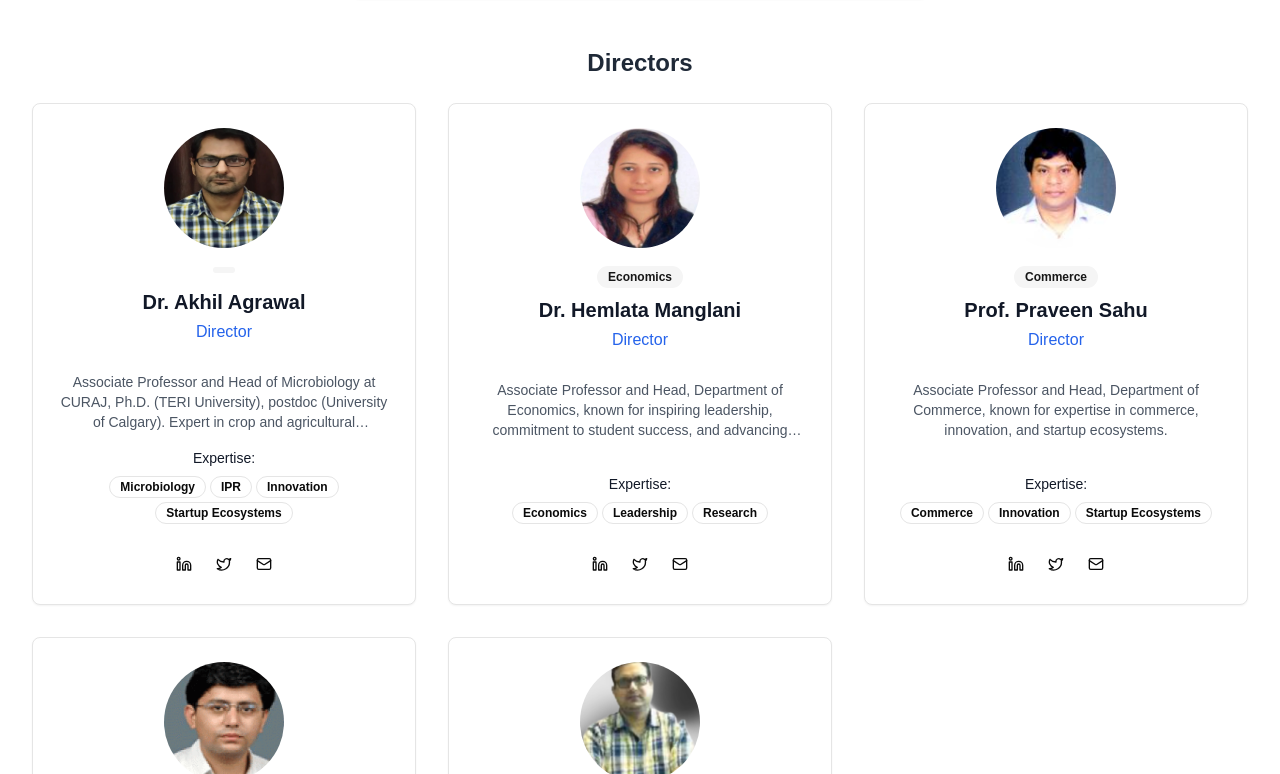
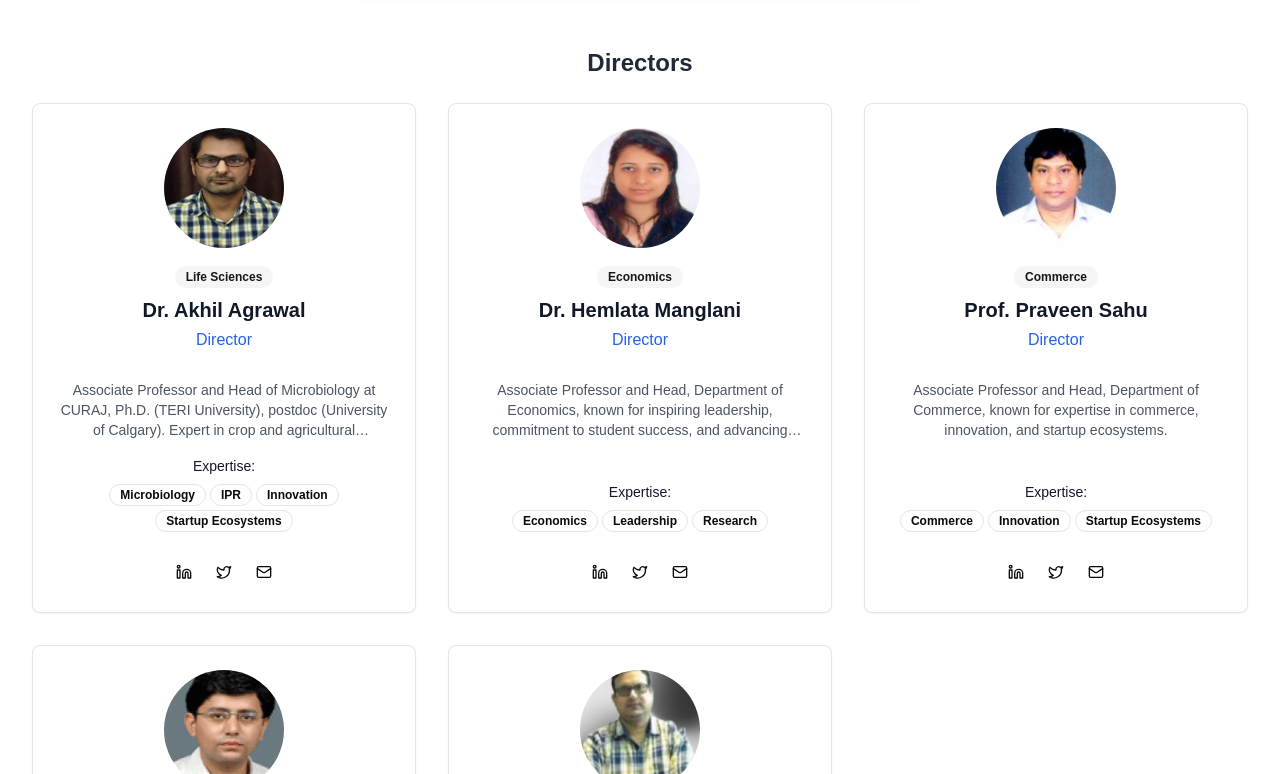
Before and after one commit to abhinavpareek655/incubation-center, a Next.js app: page /team in a window 1280 px wide. Shown: the part 1306-2080 px from the top of the page. Built offline with nearby package versions, Linux system fonts and the light colour scheme.

Commit message:
Fixing the teams page ui

```diff
--- a/components/team-grid.tsx
+++ b/components/team-grid.tsx
@@ -28,7 +28,7 @@ export default function TeamGrid() {
     {
       name: "Dr. Akhil Agrawal",
       role: "Director",
-      department: "",
+      department: "Life Sciences",
       image: "/img21.jpg",
       bio: "Associate Professor and Head of Microbiology at CURAJ, Ph.D. (TERI University), postdoc (University of Calgary). Expert in crop and agricultural microbiology, IPR, innovation, and startup ecosystems.",
       expertise: ["Microbiology", "IPR", "Innovation", "Startup Ecosystems"],
@@ -266,10 +266,12 @@ export default function TeamGrid() {
             <div className={chairman.length === 1 ? "flex justify-center" : "grid md:grid-cols-2 lg:grid-cols-3 gap-8 justify-center"}>
               {chairman.map((member, index) => (
                 <DialogTrigger asChild key={member.name + index}>
-                  <button
-                    type="button"
-                    className="w-full max-w-full sm:max-w-xl min-w-0 mx-auto text-left focus:outline-none"
+                  <div
+                    role="button"
+                    tabIndex={0}
+                    className="w-full max-w-full sm:max-w-xl min-w-0 mx-auto text-left focus:outline-none cursor-pointer"
                     onClick={() => setSelectedMember(member)}
+                    onKeyDown={e => { if (e.key === 'Enter' || e.key === ' ') { setSelectedMember(member); } }}
                   >
                     <Card className="group hover:shadow-lg transition-all duration-300 hover:-translate-y-1 h-full min-h-[420px] flex flex-col">
                       <CardContent className="p-6 flex flex-col items-center text-center flex-1">
@@ -324,7 +326,7 @@ export default function TeamGrid() {
                         </div>
                       </CardContent>
                     </Card>
-                  </button>
+                  </div>
                 </DialogTrigger>
               ))}
             </div>
@@ -337,10 +339,12 @@ export default function TeamGrid() {
             <div className="grid md:grid-cols-2 lg:grid-cols-3 gap-6 md:gap-8 justify-center">
               {directors.map((member, index) => (
                 <DialogTrigger asChild key={member.name + index}>
-                  <button
-                    type="button"
-                    className="w-full max-w-full sm:max-w-xl min-w-0 mx-auto text-left focus:outline-none"
+                  <div
+                    role="button"
+                    tabIndex={0}
+                    className="w-full max-w-full sm:max-w-xl min-w-0 mx-auto text-left focus:outline-none cursor-pointer"
                     onClick={() => setSelectedMember(member)}
+                    onKeyDown={e => { if (e.key === 'Enter' || e.key === ' ') { setSelectedMember(member); } }}
                   >
                     <Card className="group hover:shadow-lg transition-all duration-300 hover:-translate-y-1 h-full min-h-[420px] flex flex-col">
                       <CardContent className="p-6 flex flex-col items-center text-center flex-1">
@@ -395,7 +399,7 @@ export default function TeamGrid() {
                         </div>
                       </CardContent>
                     </Card>
-                  </button>
+                  </div>
                 </DialogTrigger>
               ))}
             </div>
@@ -408,10 +412,12 @@ export default function TeamGrid() {
             <div className="grid md:grid-cols-2 lg:grid-cols-3 gap-6 md:gap-8 justify-center">
               {members.map((member, index) => (
                 <DialogTrigger asChild key={member.name + index}>
-                  <button
-                    type="button"
-                    className="w-full max-w-full sm:max-w-xl min-w-0 mx-auto text-left focus:outline-none"
+                  <div
+                    role="button"
+                    tabIndex={0}
+                    className="w-full max-w-full sm:max-w-xl min-w-0 mx-auto text-left focus:outline-none cursor-pointer"
                     onClick={() => setSelectedMember(member)}
+                    onKeyDown={e => { if (e.key === 'Enter' || e.key === ' ') { setSelectedMember(member); } }}
                   >
                     <Card className="group hover:shadow-lg transition-all duration-300 hover:-translate-y-1 h-full min-h-[420px] flex flex-col">
                       <CardContent className="p-6 flex flex-col items-center text-center flex-1">
@@ -466,7 +472,7 @@ export default function TeamGrid() {
                         </div>
                       </CardContent>
                     </Card>
-                  </button>
+                  </div>
                 </DialogTrigger>
               ))}
             </div>
```
